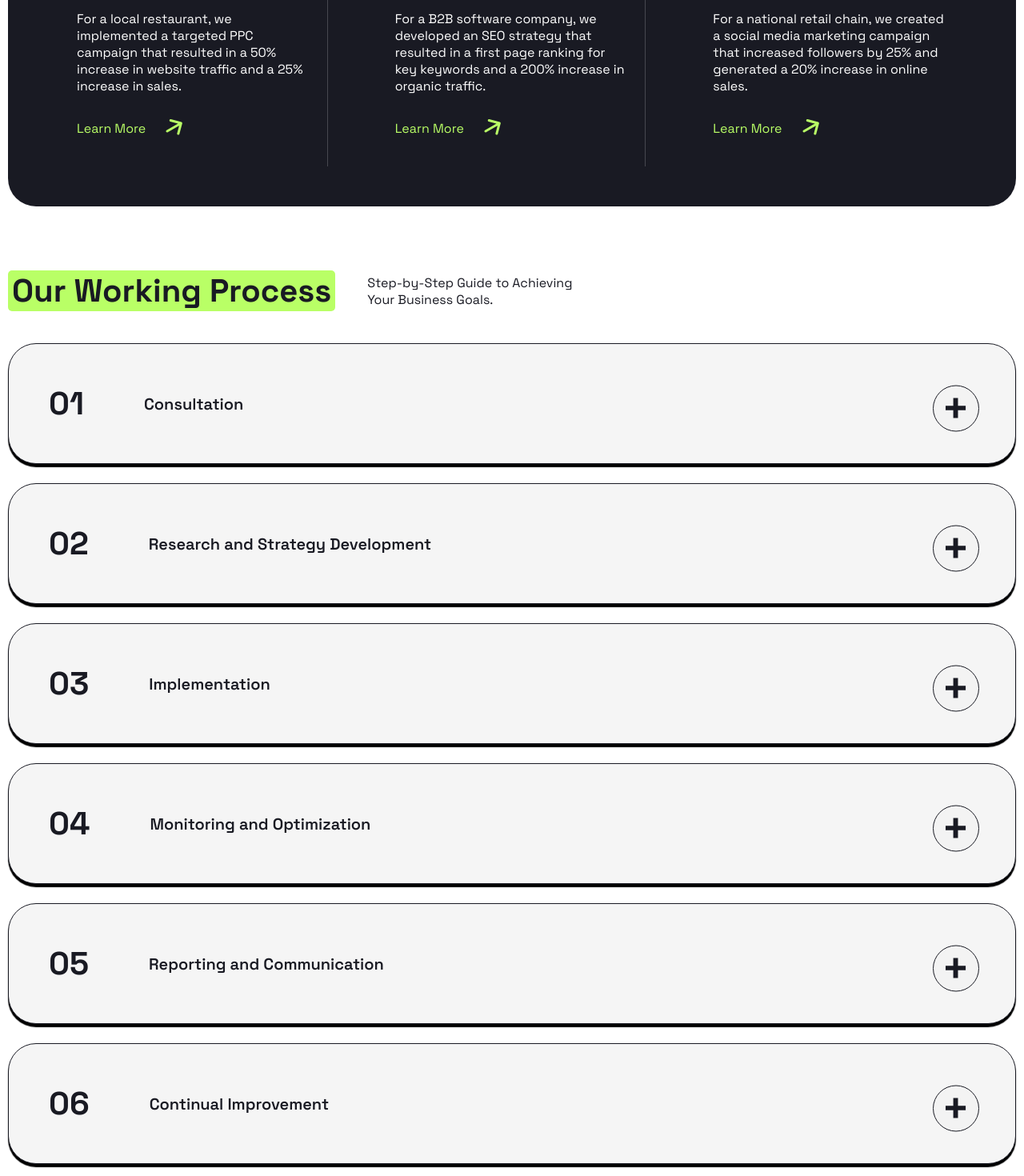
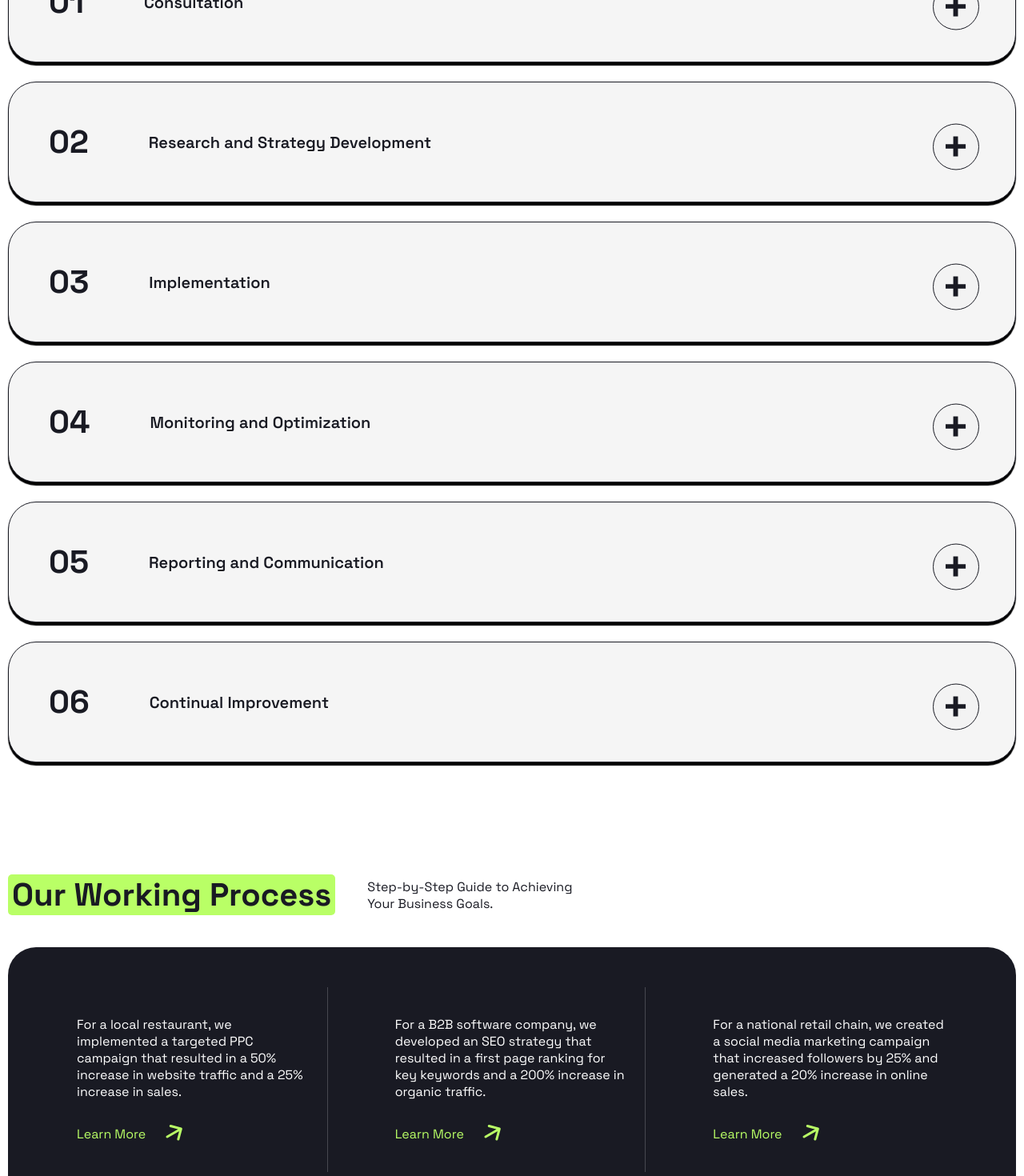
Before and after one commit to rodrigo-falcao/Positivus-project, a React (Vite) app: page / in a window 1280 px wide. Shown: the part 2480-3950 px from the top of the page at 80% size. Built offline with nearby package versions, Linux system fonts and the light colour scheme.

Commit message:
correções e criação dos modais

```diff
--- a/src/components/CaseStories/CaseStories.jsx
+++ /dev/null
@@ -1,70 +0,0 @@
-import { useState, useEffect } from 'react';
-
-// ASSETS
-import ArrowGren from '../../assets/home/arrow-green.svg';
-import './CaseStories.scss';
-
-// COMPONENTS
-import Button from '../Button/Button';
-
-const CaseStories = ({ data }) => {
-    const [isModalOpen, setIsModalOpen] = useState(false);
-    const [modalContent, setModalContent] = useState({ title: '', textModal: '' });
-    const openModal = (title, textModal) => {
-        setModalContent({ title, textModal });
-        setIsModalOpen(true);
-    };
-    const closeModal = () => {
-        setIsModalOpen(false);
-    };
-    useEffect(() => {
-        if (isModalOpen) {
-            const scrollBarWidth = window.innerWidth - document.documentElement.clientWidth;
-
-            document.body.style.overflow = 'hidden';
-            document.body.style.paddingRight = `${scrollBarWidth}px`;
-        } else {
-            document.body.style.overflow = 'auto';
-            document.body.style.paddingRight = '0px';
-        }
-        return () => {
-            document.body.style.overflow = 'auto';
-            document.body.style.paddingRight = '0px';
-        };
-    }, [isModalOpen]);
-
-    return (
-        <>
-        <div className='container case-stories d-flex  jc-space-between'>
-                {data.map((story, index) => (
-                        <div key={index} className="case-story">
-                        <h3>{story.title}</h3>
-                        <p>{story.content}</p>
-                        <div
-                            className="d-flex btn-case"
-                            onClick={() => openModal(story.title, story.textModal)}
-                        >
-                            <p>Learn More</p>
-                            <Button >
-                                <img src={ArrowGren} alt="Arrow" />
-                            </Button>
-                        </div>
-                    </div>
-                ))}
-            </div>
-            {isModalOpen && (
-                <div className="modal-overlay" onClick={closeModal}>
-                    <div className="modal-content" onClick={(e) => e.stopPropagation()}>
-                        <button className='modal-close' onClick={closeModal}>
-                            X
-                        </button>
-                        <h3>{modalContent.title}</h3>
-                        <p>{modalContent.textModal}</p>
-                    </div>
-                </div>
-            )}
-        </>
-    );
-};
-
-export default CaseStories;
--- /dev/null
+++ b/src/components/StorieCard/StorieCard.jsx
@@ -0,0 +1,70 @@
+import { useState, useEffect } from 'react';
+
+// ASSETS
+import ArrowGren from '../../assets/home/arrow-green.svg';
+import './StorieCard.scss';
+
+// COMPONENTS
+import Button from '../Button/Button';
+
+const StorieCard = ({ data }) => {
+    const [isModalOpen, setIsModalOpen] = useState(false);
+    const [modalContent, setModalContent] = useState({ titleModal: '', textModal: '' });
+    const openModal = (titleModal, textModal) => {
+        setModalContent({ titleModal, textModal });
+        setIsModalOpen(true);
+    };
+    const closeModal = () => {
+        setIsModalOpen(false);
+    };
+    useEffect(() => {
+        if (isModalOpen) {
+            const scrollBarWidth = window.innerWidth - document.documentElement.clientWidth;
+
+            document.body.style.overflow = 'hidden';
+            document.body.style.paddingRight = `${scrollBarWidth}px`;
+        } else {
+            document.body.style.overflow = 'auto';
+            document.body.style.paddingRight = '0px';
+        }
+        return () => {
+            document.body.style.overflow = 'auto';
+            document.body.style.paddingRight = '0px';
+        };
+    }, [isModalOpen]);
+
+    return (
+        <>
+        <div className='container case-stories d-flex  jc-space-between'>
+            {data.map((story, index) => (
+                    <div key={index} className="case-story">
+                    {story.title && <h3>{story.title}</h3>}
+                    <p>{story.content}</p>
+                    <div
+                        className="d-flex btn-case"
+                        onClick={() => openModal(story.titleModal, story.textModal)}
+                    >
+                        <p>Learn More</p>
+                        <Button >
+                            <img src={ArrowGren} alt="Arrow" />
+                        </Button>
+                    </div>
+                </div>
+            ))}
+        </div>
+        {isModalOpen && (
+            <div className="modal-overlay" onClick={closeModal}>
+                <div className="modal-content" onClick={(e) => e.stopPropagation()}>
+                    <button className='modal-close' onClick={closeModal}>
+                        X
+                    </button>
+                    <h3>{modalContent.titleModal}</h3>
+                    <p>{modalContent.textModal}</p>
+                </div>
+            </div>
+        )}
+        </>
+    );
+};
+
+export default StorieCard;
--- a/src/pages/Home/components/Features/Features.jsx
+++ b/src/pages/Home/components/Features/Features.jsx
@@ -8,6 +8,7 @@ import ArrowGren from '../../../../assets/home/arrow-green.svg'
 import Button from '../../../../components/Button/Button';
 import { Link } from 'react-router-dom';
 import WorkingCards from '../../../../components/WorkingCards/WorkingCards';
+import StorieCard from '../../../../components/StorieCard/StorieCard'
 
 const Features = () => {
     const workingCardsData = [
@@ -43,23 +44,22 @@ const Features = () => {
         },
     ];
 
-    const caseStoryData = [
+    const StoryData = [
         {
-            title: 'For a local restaurant, we implemented a targeted PPC campaign that resulted in a 50% increase in website traffic and a 25% increase in sales.',
-            link: '/',
-            buttonText: 'Learn More',
+            titleModal: 'E-commerce Fashion Brand',
+            content: 'For a local restaurant, we implemented a targeted PPC campaign that resulted in a 50% increase in website traffic and a 25% increase in sales.',
+            textModal: 'For a local restaurant, we implemented a targeted PPC campaign that resulted in a 50% increase in website traffic and a 25% increase in sales. Our approach included keyword research, ad copy optimization, and A/B testing to ensure maximum ROI. We also focused on local SEO strategies to enhance the restaurant\'s visibility in local search results, driving more foot traffic to their locations. These efforts not only boosted online orders but also increased in-store visits, contributing to the overall growth of the business.',
         },
         {
-            title: 'For a B2B software company, we developed an SEO strategy that resulted in a first page ranking for key keywords and a 200% increase in organic traffic.',
-            link: '/',
-            buttonText: 'Learn More',
+            titleModal: 'B2B Software Company',
+            content: 'For a B2B software company, we developed an SEO strategy that resulted in a first page ranking for key keywords and a 200% increase in organic traffic.',
+            textModal: 'For a B2B software company, we developed an SEO strategy that resulted in a first page ranking for key keywords and a 200% increase in organic traffic. Our comprehensive approach included on-page optimization, content marketing, and link-building strategies that significantly improved the company’s online presence and lead generation.',
         },
         {
-            title: 'For a national retail chain, we created a social media marketing campaign that increased followers by 25% and generated a 20% increase in online sales.',
-            link: '/',
-            buttonText: 'Learn More',
-        }
-
+            titleModal: 'E-commerce Fashion Brand',
+            content: 'For a national retail chain, we created a social media marketing campaign that increased followers by 25% and generated a 20% increase in online sales.',
+            textModal: 'For a national retail chain, we created a social media marketing campaign that increased followers by 25% and generated a 20% increase in online sales. Our strategy focused on engaging content and targeted ads to reach a broader audience, resulting in higher engagement and sales conversion rates.',
+        },
     ]
 
     return (
@@ -87,19 +87,8 @@ const Features = () => {
                     </p>
                 </div>
             </div>
-            <div className='container case-stories d-flex al-center jc-space-between'>
-                {caseStoryData.map((caseStory, index) => (
-                    <div className='case-story' key={index}>
-                        <p>
-                            {caseStory.title}
-                        </p>
-                        <Link to={caseStory.link} className='d-flex btn-case'>
-                            <p>{caseStory.buttonText}</p>
-                            <Button><img src={ArrowGren} alt="" /></Button>
-                        </Link>
-                    </div>
-                ))}
-            </div>
+            <WorkingCards data={workingCardsData} />
+
             <div className="container title-content d-flex al-center">
                 <h3>Our Working Process </h3>
                 <p>
@@ -107,7 +96,8 @@ const Features = () => {
                     Your Business Goals.
                 </p>
             </div>
-            <WorkingCards data={workingCardsData} />
+
+            <StorieCard data={StoryData} />
         </>
     );
 };
--- a/src/pages/Services/components/Features/Features.jsx
+++ b/src/pages/Services/components/Features/Features.jsx
@@ -13,7 +13,8 @@ import Vector06 from '../../../../assets/services/vector06.svg'
 
 // COMPONENTS
 import Button from '../../../../components/Button/Button';
-import CaseStories from '../../../../components/CaseStories/CaseStories';
+import StorieCard from '../../../../components/StorieCard/StorieCard';
+
 
 const Features = () => {
     const engineData = [
@@ -51,16 +52,19 @@ const Features = () => {
     const caseStoriesData = [
         {
             title: 'E-commerce Fashion Brand',
+            titleModal: 'E-commerce Fashion Brand',
             content: 'We implemented a tailored SEO strategy that boosted organic search rankings, leading to a significant increase in traffic and sales.',
             textModal: 'We implemented a tailored SEO strategy that boosted organic search rankings, leading to a significant increase in traffic and sales. Our approach included keyword research, on-page optimization, and content creation, ensuring the brand stood out in a competitive market. Additionally, we focused on improving the website\'s technical performance, enhancing user experience, and building high-quality backlinks to further strengthen the brands online presence. These efforts resulted in sustained growth, increased customer engagement, and a stronger competitive edge in the market.',
         },
         {
             title: 'Local Restaurant Chain',
+            titleModal: 'Local Restaurant Chain',
             content: 'By optimizing local SEO, we increased visibility, driving a boost in online reservations and foot traffic.',
             textModal: 'By optimizing local SEO, we increased visibility, driving a boost in online reservations and foot traffic. Our targeted approach helped the restaurant chain attract more customers and improve its online presence. Additionally, we focused on enhancing their Google My Business profiles, ensuring accurate and engaging information for potential customers. We also implemented a review management strategy to build trust and credibility, further increasing customer engagement. These efforts resulted in sustained growth, improved brand recognition, and a stronger connection with the local community.',
         },
         {
             title: 'Healthcare Provider',
+            titleModal: 'Healthcare Provider',
             content: 'Through content optimization, we helped a healthcare provider rank higher, resulting in more inquiries and bookings.',
             textModal: 'Through content optimization, we helped a healthcare provider rank higher, resulting in more inquiries and bookings. Our efforts improved their online visibility and enhanced patient engagement. Additionally, we focused on creating high-quality, informative content tailored to the needs of their target audience, ensuring that patients could easily find the services they were looking for. We also implemented a targeted keyword strategy to improve search engine rankings for critical healthcare services, driving more organic traffic to their website. These efforts resulted in a significant increase in patient inquiries, improved trust in the provider\'s expertise, and a stronger online presence in the healthcare industry.',
         },
@@ -104,7 +108,7 @@ const Features = () => {
                     Success through Our Case Studies
                 </p>
             </div>
-            <CaseStories data={caseStoriesData} />
+            <StorieCard data={caseStoriesData} />
         </div>
         </>
     );
```
Also changed, not shown: src/components/StorieCard/StorieCard.scss (renamed from src/components/CaseStories/CaseStories.scss), 1 other file (tests, documents, lock files or other folders).
